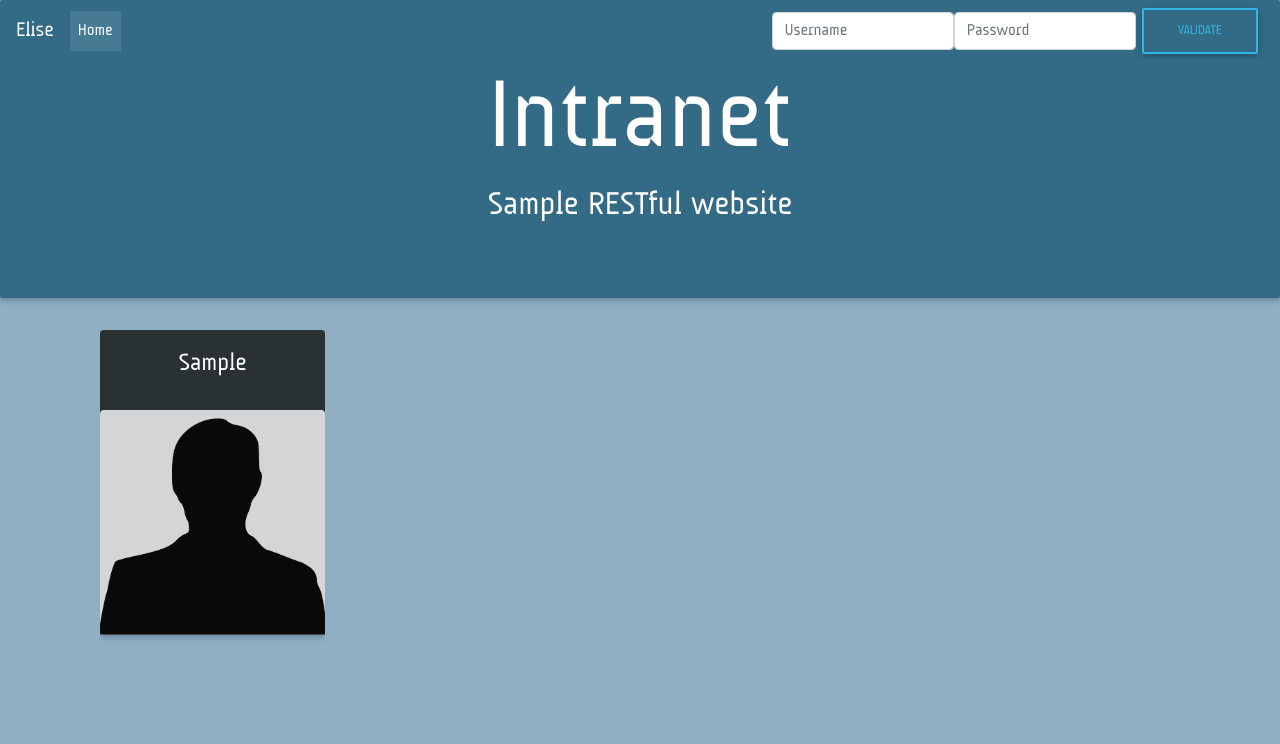
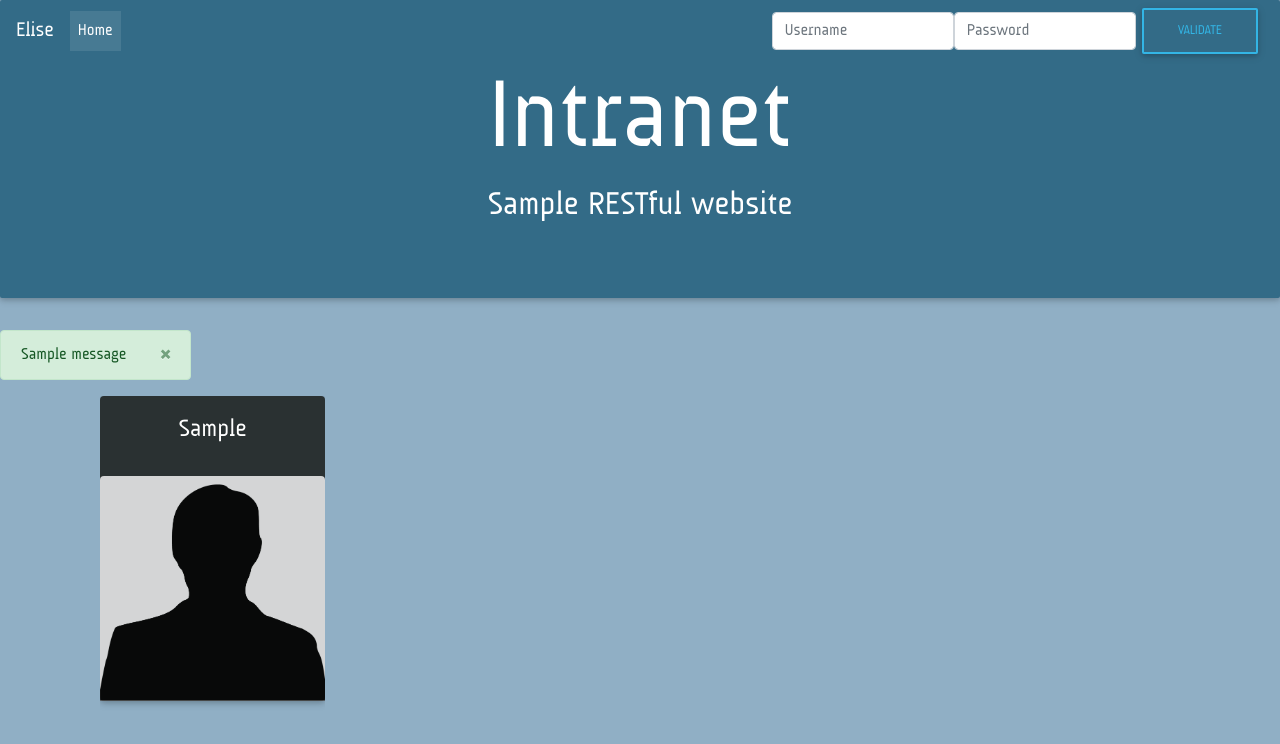
Before and after one commit to gilleshenrard/intranet, a Django app: page / in a window 1280 px wide. Shown: the top 744 px of the page. Run offline with Django 3.2, Linux system fonts and the light colour scheme; tables that the repository leaves empty hold one stand-in row (values such as "Sample post"); one stand-in notice (Sample message) is shown; a database or web service that is not in the repository returns one stand-in record (values such as "Sample title"); data that the repository does not hold is empty; some libraries are stand-ins or nearby versions.

Commit message:
implement Django Messages Framework handling in Home page

```diff
--- a/web/templates/web/home.html
+++ b/web/templates/web/home.html
@@ -17,6 +17,20 @@
 {% endblock %}
 
 {% block body %}
+{% if messages %}
+    <div class="container-fluid messages">
+        {% for message in messages %}
+        <div class="row">
+            <div class="alert alert-{% if message.tags == 'error' %}danger{% else %}{{ message.tags }}{% endif %} alert-dismissible fade show" role="alert">
+                {{ message }}
+                <button type="button" class="close" data-dismiss="alert" aria-label="Close">
+                    <span aria-hidden="true">&times;</span>
+                </button>
+            </div>
+        </div>
+        {% endfor %}
+    </div>
+{% endif %}
 <div class="container">
 	<div class="row">
 		{% for user in users %}
```
